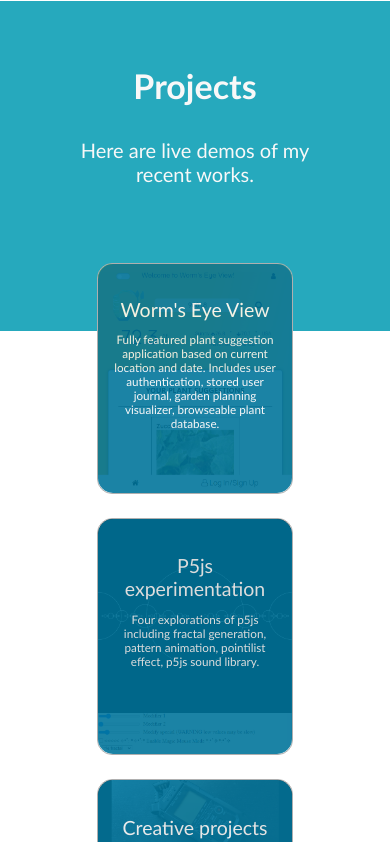
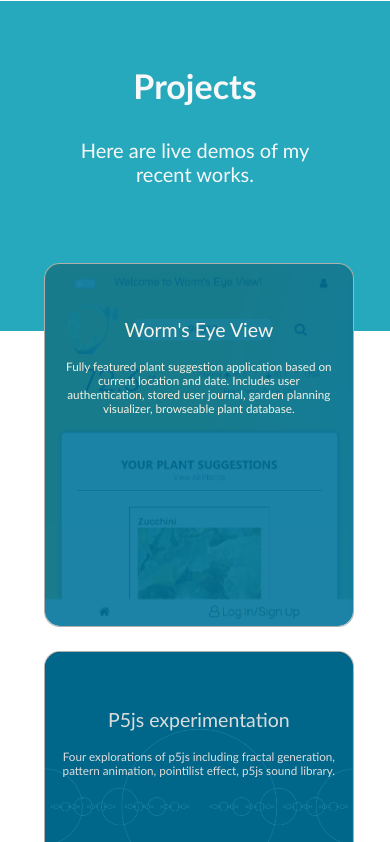
Before and after one commit to kevin-lambda/kevin-lambda.github.io, a React (Create React App) app: page / in a window 390 px wide. Shown: the part 3539-4381 px from the top of the page. Built offline with nearby package versions, Linux system fonts and the light colour scheme.

Commit message:
one last fix

```diff
--- a/public/style.css
+++ b/public/style.css
@@ -351,7 +351,7 @@ h1 {
   }
   .single-item-image {
     margin: 0.75rem;
-    width: 60%;
+    width: 95%;
     border-radius: 15px;
   }
   .overlay-text-title {
```
